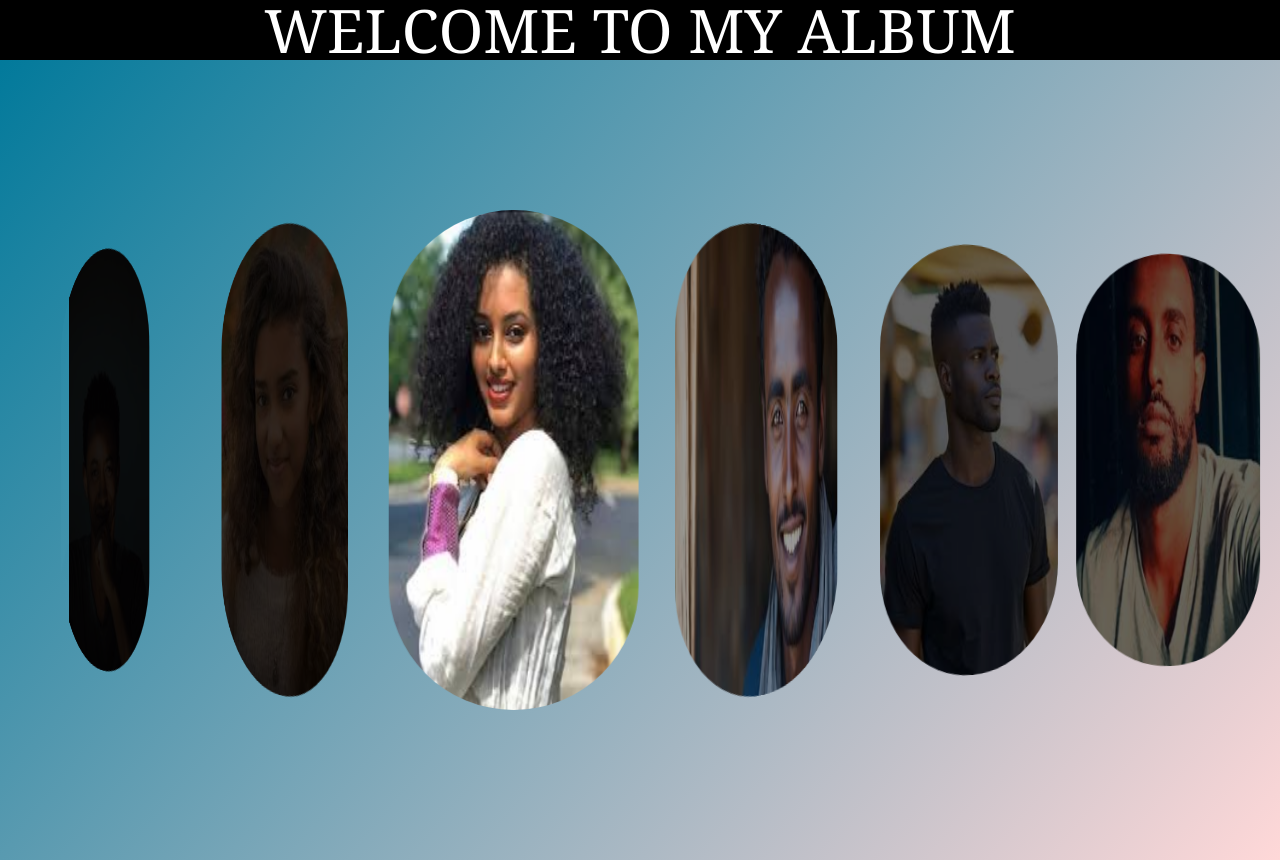
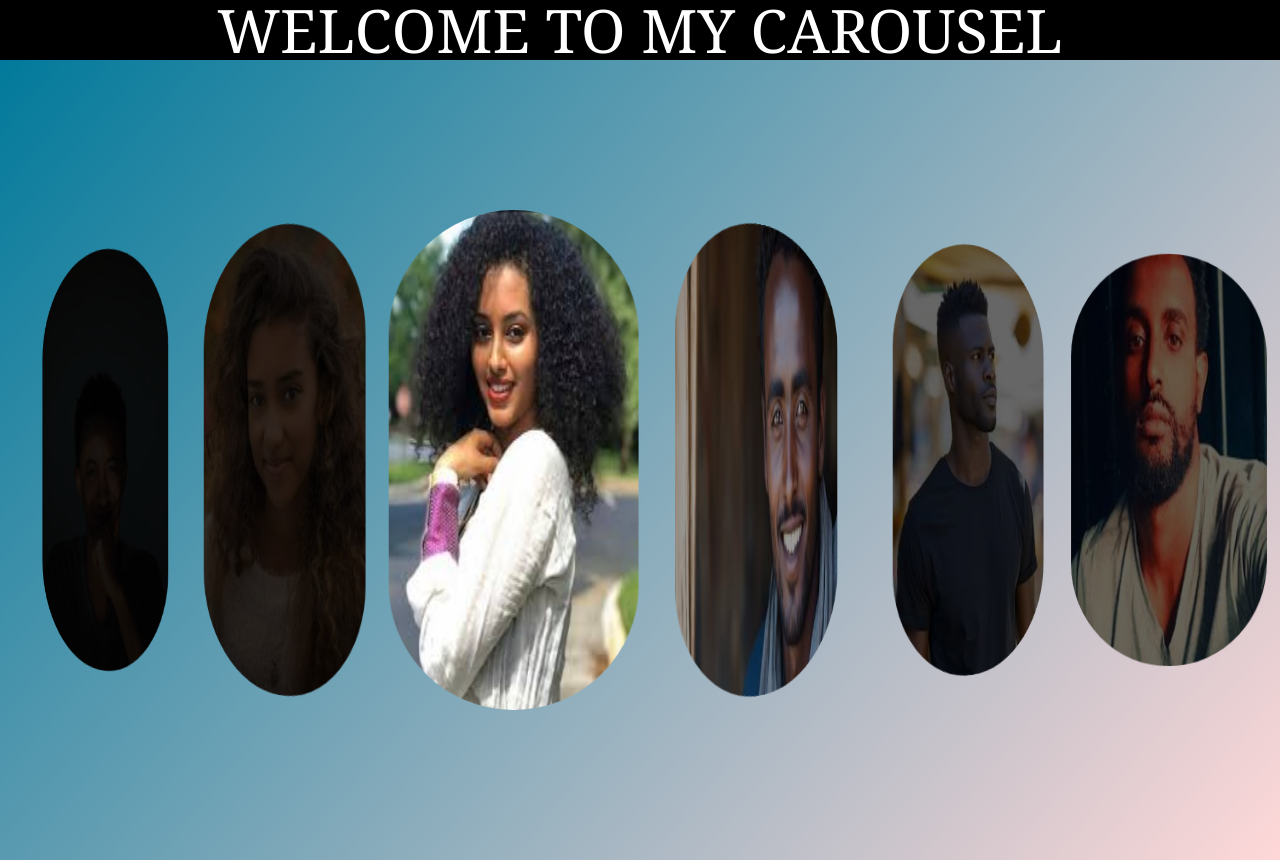
Before and after one commit to lleull/throne, a Next.js app: page / in a window 1280 px wide. In both pictures the pointer is over the picture 539 px from the left and 460 px from the top of the page. Built offline with nearby package versions, Linux system fonts and the light colour scheme.

Commit message:
FontAdded

```diff
--- a/src/app/globals.css
+++ b/src/app/globals.css
@@ -68,21 +68,21 @@ p {
 }
 
 .image:hover+*+* {
-  transform: translateZ(70px) rotateY(20deg);
+  transform: translateZ(70px) rotateY(30deg);
   filter: brightness(0.4);
 }
 
 .image:hover+*+*+* {
-  transform: translateZ(30px) rotateY(10deg);
+  transform: translateZ(30px) rotateY(5deg);
   filter: brightness(0.4);
 }
 
 .image:has(+*:hover) {
-  transform: translateZ(150px) rotateY(-40deg);
+  transform: translateZ(150px) rotateY(-30deg);
   filter: brightness(0.2);
 }
 
 .image:has(+*+*:hover) {
-  transform: translateZ(50px) rotateY(-40deg);
+  transform: translateZ(50px) rotateY(-30deg);
   filter: brightness(0.1);
 }
--- a/src/app/page.tsx
+++ b/src/app/page.tsx
@@ -13,7 +13,7 @@ const Home = () => {
 
   return (
     <div className='flex flex-col items-center w-full'>
-      <h2 className='text-6xl font-serif '>WELCOME TO MY ALBUM</h2>
+      <h2 className='text-6xl font-serif '>WELCOME TO MY CAROUSEL</h2>
       <div className='list'>
         <Image src={img1} className='image' alt='hello' />
         <Image src={img2} className='image' alt='hello' />
@@ -21,7 +21,6 @@ const Home = () => {
         <Image src={img4} className='image' alt='hello' />
         <Image src={img5} className='image' alt='hello' />
         <Image src={img6} className='image' alt='hello' />
-        {/* <Image src={img1/} className='image' alt='hello' /> */}
 
       </div>
     </div>
```
